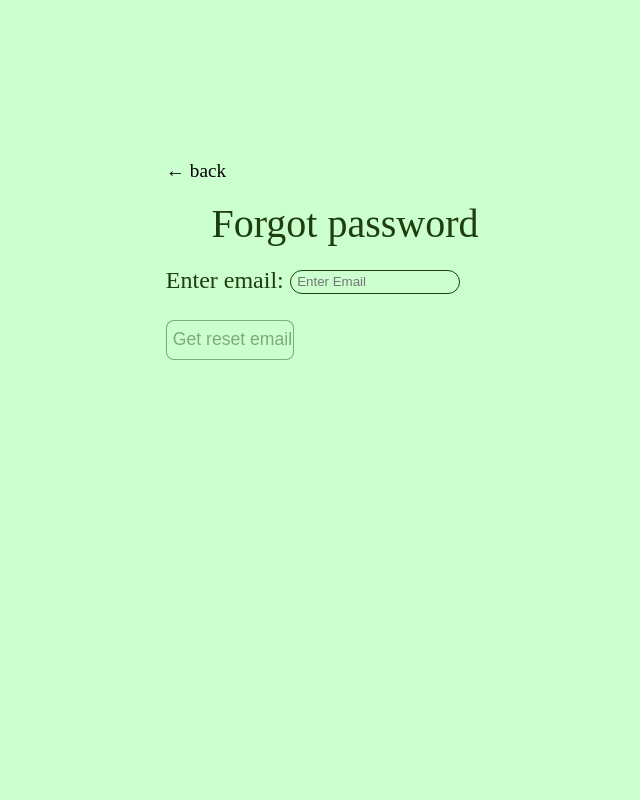
After one commit to RobertsRob/AuthSystem, a Flask app: page /forgot_password in a window 1280 px wide. The commit adds this page. Shown: the whole page, without its empty margins (295-935 px from the left). Run offline with Flask 3, Linux system fonts and the light colour scheme; some libraries are stand-ins or nearby versions.

Commit message:
Created a 'Forgot password' option for users to restore password with email sending

```diff
--- a/main.py
+++ b/main.py
@@ -9,6 +9,10 @@ from datetime import datetime, timedelta, UTC
 from werkzeug.security import generate_password_hash, check_password_hash
 from authlib.integrations.flask_client import OAuth
 from werkzeug.middleware.proxy_fix import ProxyFix
+from flask_mail import Mail, Message
+import secrets
+import hashlib
+
 
 load_dotenv()
 app = Flask(__name__)
@@ -27,6 +31,19 @@ try:
     )
 except Exception as e:
     print(f"Failed to connect to google auth: {e}")
+
+try:
+    app.config.update(
+        MAIL_SERVER="smtp.gmail.com",
+        MAIL_PORT=587,
+        MAIL_USE_TLS=True,
+        MAIL_USERNAME=os.getenv("MAIL_USERNAME"),
+        MAIL_PASSWORD=os.getenv("MAIL_PASSWORD"),
+        MAIL_DEFAULT_SENDER=os.getenv("MAIL_DEFAULT_SENDER"),
+    )
+    mail = Mail(app)
+except Exception as e:
+    print(f"Failed to connect to flask mail: {e}")
 
 def safe_render_template(template_file, jinja_info=None):
     try:
@@ -57,8 +74,19 @@ def connect_to_database():
         created_at TIMESTAMP DEFAULT CURRENT_TIMESTAMP
         )
         """)
+        cur.execute("""CREATE TABLE IF NOT EXISTS password_resets (
+        id SERIAL PRIMARY KEY,
+        user_id INTEGER NOT NULL REFERENCES users(id) ON DELETE CASCADE,
+        token_hash TEXT UNIQUE NOT NULL,
+        used BOOLEAN DEFAULT FALSE,
+        expires_at TIMESTAMP NOT NULL,
+        created_at TIMESTAMP DEFAULT CURRENT_TIMESTAMP
+        )
+        """)
+
     finally:
-        conn.commit()
+        if conn:
+            conn.commit()
     return (conn, cur)
 
 def close_database(conn, cur):
@@ -176,6 +204,7 @@ def signup_submit():
     if not re.match(r'^[A-Za-z0-9_*]+$', password):
         return redirect(url_for('signup', error="Cannot update password - new password is not valid (password can only contain letters, numbers, '_', and '*')"))
 
+    conn, cur = None, None
     try:
         conn, cur = connect_to_database()
         cur.execute("SELECT * FROM users WHERE username = (%s)", (username,))
@@ -185,9 +214,10 @@ def signup_submit():
 
         cur.execute("INSERT INTO users (username, email, password, google_id) VALUES (%s, %s, %s, %s) RETURNING id", (username, email, hashed_password, None))
         user_id = cur.fetchone()[0]
-    finally:
+        print(conn)
         if conn:
             conn.commit()
+    finally:
         close_database(conn, cur)
 
     response = make_response(redirect(url_for("home_user")))
@@ -234,8 +264,6 @@ def google_callback():
 
     return response
 
-
-# {os.getenv('JWTSECRET')}
 
 def get_data_from_token():
     jwtoken = request.cookies.get("access_token")
@@ -370,3 +398,132 @@ def update_password():
         close_database(conn, cur)
 
     return redirect(url_for('settings', success="Password updated"))
+
+
+@app.route("/forgot_password")
+def forgot_password():
+    return safe_render_template("forgot_password.html")
+
+def send_reset_email(to_email, reset_link):
+    msg = Message("Reset your password", recipients=[to_email])
+    msg.body = f"Click to reset your password (expires in 5 minutes): {reset_link}"
+    msg.html = f'<p>Click below to reset your password. This link expires in 5 minutes.</p><a href="{reset_link}">Reset Password</a>'
+    mail.send(msg)
+
+@app.route("/send_password_reset_email", methods=["POST"])
+def send_password_reset_email():
+    captcha_token = request.form.get("h-captcha-response")
+
+    if not captcha_token:
+        return redirect(url_for('forgot_password', error="Please complete CAPTCHA"))
+
+    if not verify_token(captcha_token):
+        return redirect(url_for('forgot_password', error="CAPTCHA failed"))
+
+    email = request.form.get("email")
+    raw_token = secrets.token_urlsafe(32)
+    token_hash = hashlib.sha256(raw_token.encode()).hexdigest()
+    main_domain = os.getenv("MAIN_DOMAIN")
+    reset_link = f"https://{main_domain}/reset_password_link?token={raw_token}"
+    expires_at = datetime.now(UTC) + timedelta(minutes=5)
+
+    if not email:
+        return redirect(url_for('forgot_password', error="Cannot send password reset link - Email field is empty"))
+
+    if not re.match(r'^[^@\s]+@[^@\s]+\.[^@\s]+$', email):
+        return redirect(url_for('forgot_password', error="Cannot send password reset link to unvalid email"))
+
+    try:
+        conn, cur = connect_to_database()
+        cur.execute("SELECT * FROM users WHERE email = (%s)", (email, ))
+        user = cur.fetchone()
+    finally:
+        close_database(conn, cur)
+
+    if not user:
+        return redirect(url_for('forgot_password', error="Cannot send password reset link to nonexistent email"))
+
+    try:
+        conn, cur = connect_to_database()
+        cur.execute("UPDATE password_resets SET used = TRUE WHERE user_id = %s AND used = FALSE", (user[0],))
+        cur.execute("INSERT INTO password_resets (user_id, token_hash, expires_at) VALUES (%s, %s, %s)", (user[0], token_hash, expires_at))
+        conn.commit()
+    finally:
+        close_database(conn, cur)
+    send_reset_email(email, reset_link)
+
+    return redirect(url_for("email_was_sent"))
+
+
+
+@app.route("/email_was_sent")
+def email_was_sent():
+    return safe_render_template("email_was_sent.html")
+
+
+def is_token_valid(cur, raw_token):
+    token_hash = hashlib.sha256(raw_token.encode()).hexdigest()
+    cur.execute("SELECT user_id FROM password_resets WHERE token_hash = (%s) AND expires_at > NOW() AND used = FALSE", (token_hash, ))
+    row = cur.fetchone()
+    return row, token_hash
+
+
+@app.route("/reset_password_link", methods=["GET", "POST"])
+def reset_password_link():
+    if request.method == "GET":
+        raw_token = request.args.get("token")
+    else:
+        raw_token = request.form.get("token")
+
+    print(f"[DEBUG] sdfdf {raw_token},", flush=True)
+
+    if not raw_token:
+        return redirect(url_for('forgot_password', error="Reset link is invalid please try again"))
+
+    try:
+        conn, cur = connect_to_database()
+        row, token_hash = is_token_valid(cur, raw_token)
+
+        print(f"[DEBUG] completed {token_hash}, {row}, {not row}", flush=True)
+
+        if not row:
+            return redirect(url_for('forgot_password', error="Reset link is invalid please try again"))
+
+        if request.method == "GET":
+            return safe_render_template("reset_password.html", {"token" : raw_token})
+
+
+        captcha_token = request.form.get("h-captcha-response")
+        new_password = request.form.get("password")
+        hashed_password = generate_password_hash(new_password)
+
+        if not captcha_token:
+            return redirect(url_for('reset_password_link', token=raw_token, error="Please complete CAPTCHA"))
+
+        if not verify_token(captcha_token):
+            return redirect(url_for('reset_password_link', token=raw_token, error="CAPTCHA failed"))
+
+        if not new_password:
+            return redirect(url_for('reset_password_link', token=raw_token, error="Cannot reset password - that field cannot be empty"))
+        if len(new_password) < 8:
+            return redirect(url_for('reset_password_link', token=raw_token, error="Cannot reset password - new password is not valid (too short)"))
+        if not re.match(r'^[A-Za-z0-9_*]+$', new_password):
+            return redirect(url_for('reset_password_link', token=raw_token, error="Cannot reset password - new password is not valid (password can only contain letters, numbers, '_', and '*')"))
+
+        try:
+            cur.execute("UPDATE users SET password = %s WHERE id = %s", (hashed_password, row[0]))
+            cur.execute("UPDATE password_resets SET used = TRUE WHERE token_hash = %s", (token_hash,))
+            conn.commit()
+        except Exception as e:
+            print("Error while changing psw:", e)
+            return redirect(url_for('reset_password_link', token=raw_token, error="Something went wrong - not your fault( Try again!"))
+    finally:
+        close_database(conn, cur)
+    print("[DEBUG] completed")
+    return redirect(url_for("password_was_reset"))
+
+
+
+@app.route("/password_was_reset")
+def password_was_reset():
+    return safe_render_template("password_was_reset.html")
--- a/requirements.txt
+++ b/requirements.txt
@@ -7,3 +7,4 @@ Werkzeug>=3.0.0
 Authlib>=1.3.0
 gunicorn
 pytest
+Flask-Mail
--- a/static/main_style.css
+++ b/static/main_style.css
@@ -150,10 +150,15 @@ a{
     color: #1e3e0e;
 }
 .form_middle{
-    /* background-color: #fff; */
     margin: 0 auto;
     padding-top: 20vh;
     width: 28%;
+    text-align: left;
+}
+.form_middle_wide{
+    margin: 0 auto;
+    padding-top: 20vh;
+    width: 35%;
     text-align: left;
 }
 .center_text{
@@ -325,3 +330,12 @@ a{
     color: rgb(0, 99, 38);
     margin-top: 0;
 }
+.arrow_back_auth{
+    position: fixed;
+    text-align: left;
+    font-size: 2.4vh;
+    color: black;
+}
+.text_center{
+    text-align: center;
+}
--- /dev/null
+++ b/templates/forgot_password.html
@@ -0,0 +1,35 @@
+<!DOCTYPE html>
+<html lang="en">
+<head>
+    <meta charset="UTF-8">
+    <meta name="viewport" content="width=device-width, initial-scale=1.0">
+    <link rel="stylesheet" href="{{ url_for('static', filename='main_style.css') }}">
+    <link rel="shortcut icon" href="{{ url_for('static', filename='img/plant.png') }}" type="image/x-icon">
+    <title>Forgot password</title>
+    <script>
+        function onCapchaSuccess(){document.getElementById("submit_button").disabled = false;}
+    </script>
+</head>
+<body>
+    <div class="full_screen">
+        <div class="form_middle">
+            <a class="arrow_back_auth" href="/login">← back</a>
+
+            <p class="main_text center_text">Forgot password</p>
+            {% if error %}
+                <p class="text_upper">{{ error }}</p>
+            {% endif %}
+
+            <form action="/send_password_reset_email" method="POST">
+                <label for="email" class="label_form"> Enter email: </label>
+                <input type="text" id="email" name="email" class="input_form_field" placeholder="Enter Email" required autocomplete="email">
+
+                <div class="h-captcha capcha_placement" data-sitekey="0ff041fe-1418-4c74-8bca-10882266eb3a" data-callback="onCapchaSuccess"></div>
+                <script src="https://js.hcaptcha.com/1/api.js" async defer></script>
+
+                <input type="submit" id="submit_button" class="submit_button" value="Get reset email" disabled>
+            </form>
+        </div>
+    </div>
+</body>
+</html>
--- a/templates/login.html
+++ b/templates/login.html
@@ -13,6 +13,8 @@
 <body>
     <div class="full_screen">
         <div class="form_middle">
+            <a class="arrow_back_auth" href="/">← back</a>
+
             <p class="main_text center_text">Log in</p>
             {% if error %}
                 <p class="text_upper">{{ error }}</p>
@@ -29,7 +31,8 @@
                 <input type="text" id="username" name="username" class="input_form_field" placeholder="Username" required autocomplete="username">
                 <br>
                 <label for="password" class="label_form"> Enter password: </label>
-                <input type="password" id="password" name="password" class="input_form_field" placeholder="Password" required autocomplete="current-password">
+                <input type="password" id="password" name="password" class="input_form_field" placeholder="Password" required autocomplete="current-password"><br>
+                <span>Dont remember your password <a href="/forgot_password">Forgot password</a></span>
 
                 <div class="h-captcha capcha_placement" data-sitekey="0ff041fe-1418-4c74-8bca-10882266eb3a" data-callback="onCapchaSuccess"></div>
                 <script src="https://js.hcaptcha.com/1/api.js" async defer></script>
--- a/templates/signup.html
+++ b/templates/signup.html
@@ -13,6 +13,8 @@
 <body>
     <div class="full_screen">
         <div class="form_middle">
+            <a class="arrow_back_auth" href="/">← back</a>
+
             <p class="main_text center_text">Sign up</p>
             {% if error %}
                 <p class="text_upper">{{ error }}</p>
```
Also changed, not shown: templates/email_was_sent.html (added, +23 -0 lines), templates/password_was_reset.html (added, +20 -0 lines), templates/reset_password.html (added, +39 -0 lines).
